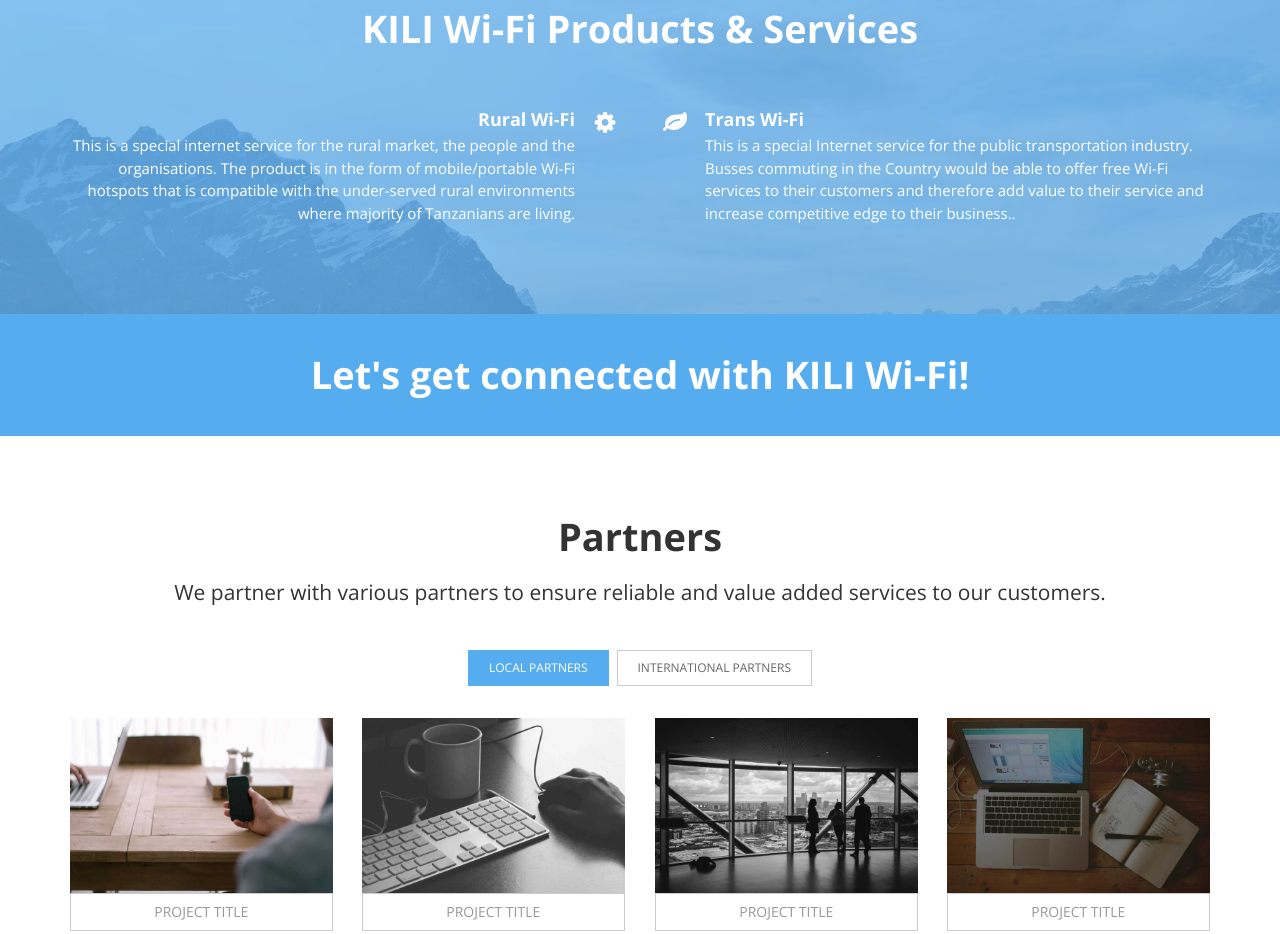
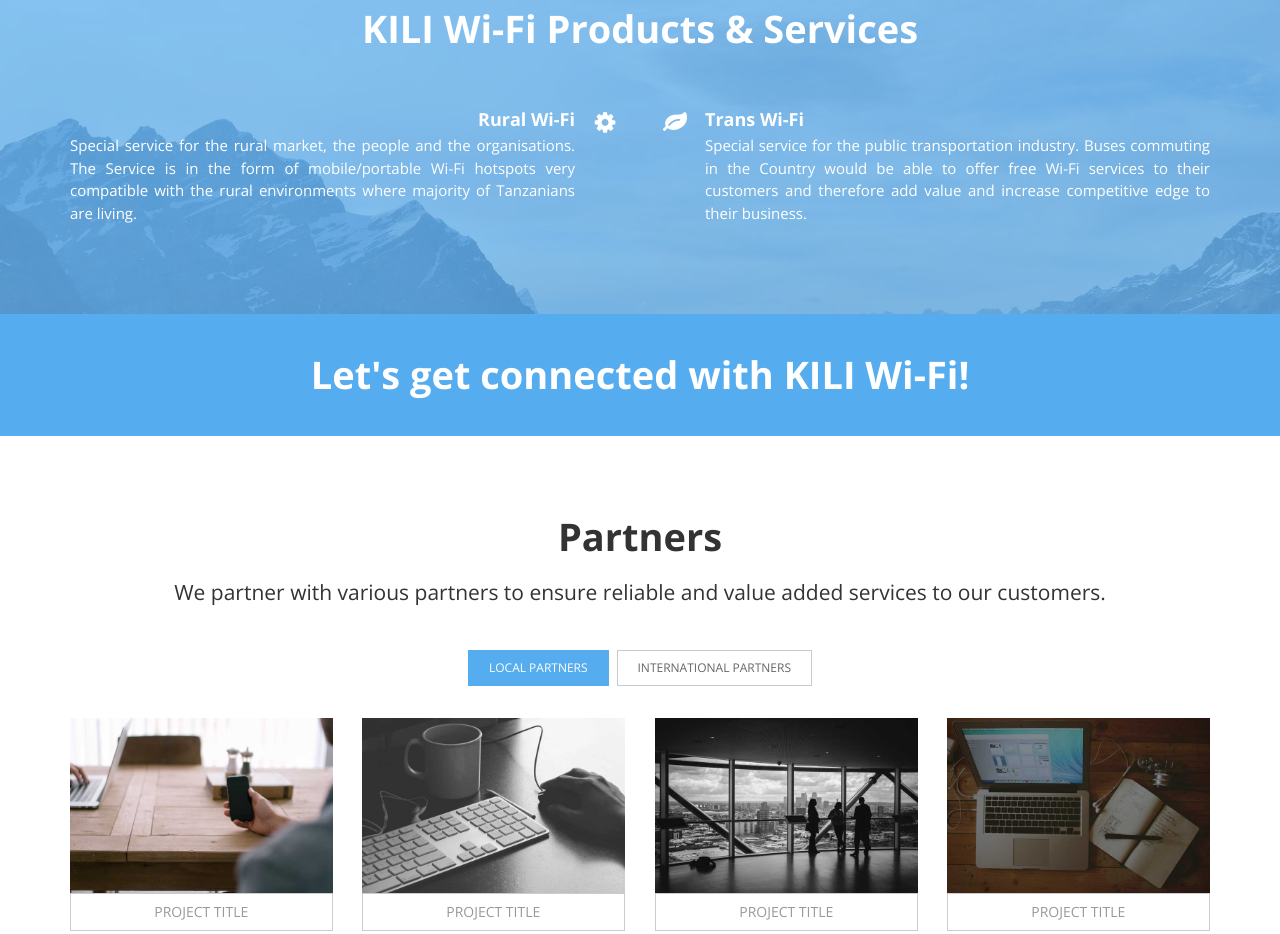
Before and after one commit to bentom/hisptz, a plain HTML site: page index.html in a window 1280 px wide. Shown: the part 1780-2714 px from the top of the page. Drawn offline with nearby package versions, Linux system fonts and the light colour scheme.

Commit message:
Update index.html

```diff
--- a/index.html
+++ b/index.html
@@ -230,7 +230,7 @@
                             <div class="media">
                                 <div class="media-body text-right">
                                     <h4 class="media-heading">Rural Wi-Fi</h4>
-                                    <p>This is a special internet service for the rural market, the people and the organisations. The product is in the form of mobile/portable Wi-Fi hotspots that is compatible with the under-served rural environments where majority of Tanzanians are living.</p>
+                                    <p class="text-justify">Special service for the rural market, the people and the organisations. The Service is in the form of mobile/portable Wi-Fi hotspots very compatible with the rural environments where majority of Tanzanians are living.</p>
                                 </div>
                                 <div class="media-right">
                                     <i class="fa fa-cog"></i>
@@ -246,7 +246,7 @@
                                 </div>
                                 <div class="media-body">
                                     <h4 class="media-heading">Trans Wi-Fi</h4>
-                                    <p>This is a special Internet service for the public transportation industry. Busses commuting in the Country would be able to offer free Wi-Fi services to their customers and therefore add value to their service and increase competitive edge to their business..</p>
+                                    <p class="text-justify">Special service for the public transportation industry. Buses commuting in the Country would be able to offer free Wi-Fi services to their customers and therefore add value and increase competitive edge to their business.</p>
                                 </div>
                             </div>
 
```
